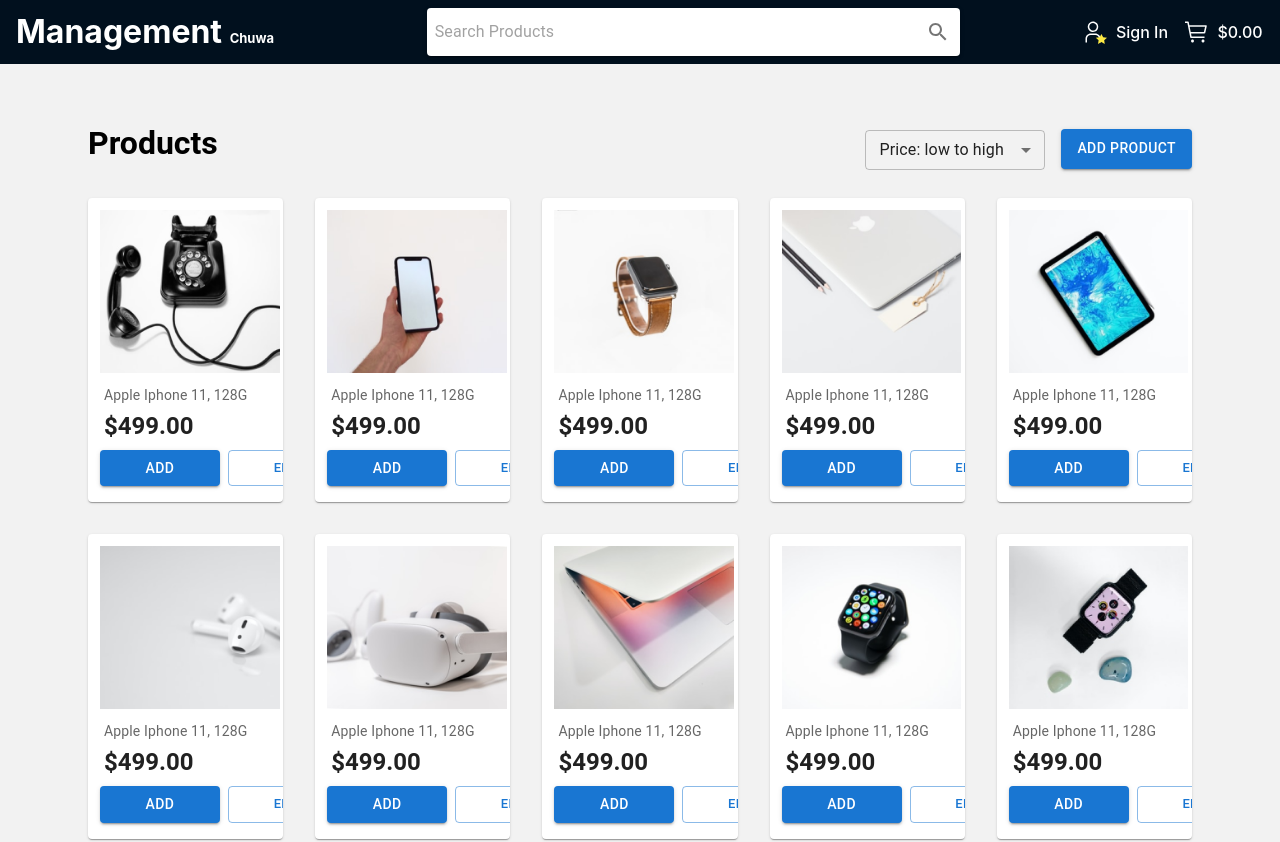
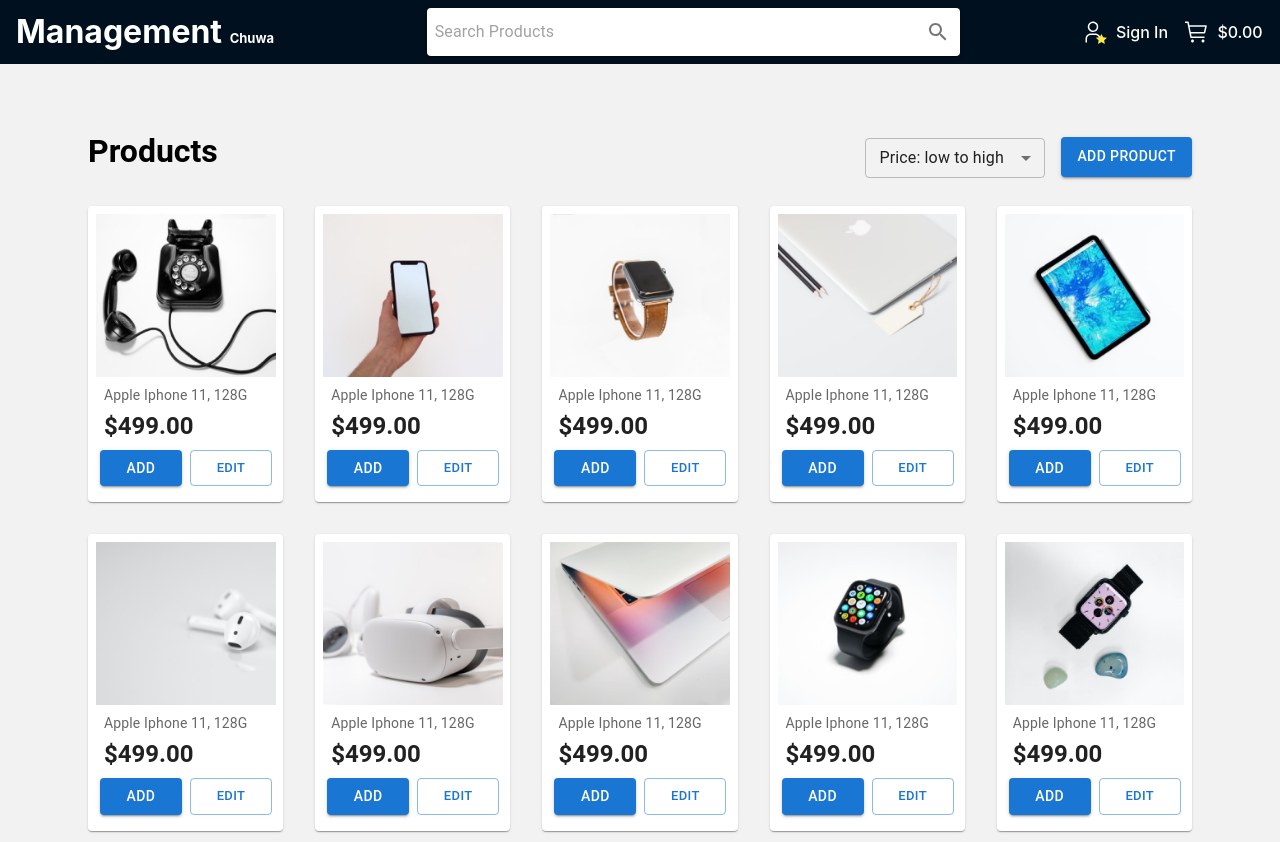
Before and after one commit to smudgebaby/Project1, a React (Vite) app in the folder product management system/: page /products in a window 1280 px wide. Shown: the top 842 px of the page. Built offline with nearby package versions, Linux system fonts and the light colour scheme.

Commit message:
adapt width

```diff
--- a/product management system/src/Pages/Products/Products.jsx
+++ b/product management system/src/Pages/Products/Products.jsx
@@ -137,7 +137,7 @@ function Products(){
                             component="img"
                             image={product.imageUrl}
                             alt={product.name}
-                            sx={{ mt: 1.5, mr: 1.5, mb: 1.5, ml: 1.5, width:'92%' }}
+                            sx={{ mt: 1, mr: 1, mb: 1, ml: 1, width:'92%' }}
                             />
                         <CardContent sx={{mt: -2, mb:-2}}>
                         <Typography gutterBottom variant="body2" color="text.secondary" component="div">
@@ -150,9 +150,9 @@ function Products(){
                         </Typography>
                         </CardContent>
                         <CardActions>
-                        <Box sx={{display: 'flex', justifyContent: 'space-between',  gap: 1, mb:1, mr:1.5}}>
-                            <Button variant="contained" sx={{width: '120px', ml:0.5} }>Add</Button>
-                            <Button variant="outlined" sx={{width: '120px'}} size="small">Edit</Button>
+                        <Box sx={{display: 'flex', justifyContent: 'space-between',  gap: 1, mb:1}}>
+                            <Button variant="contained" sx={{width: '82px', ml:0.5} }>Add</Button>
+                            <Button variant="outlined" sx={{width: '82px'}} size="small">Edit</Button>
                         </Box>
                         </CardActions>
                         </Card>
```
